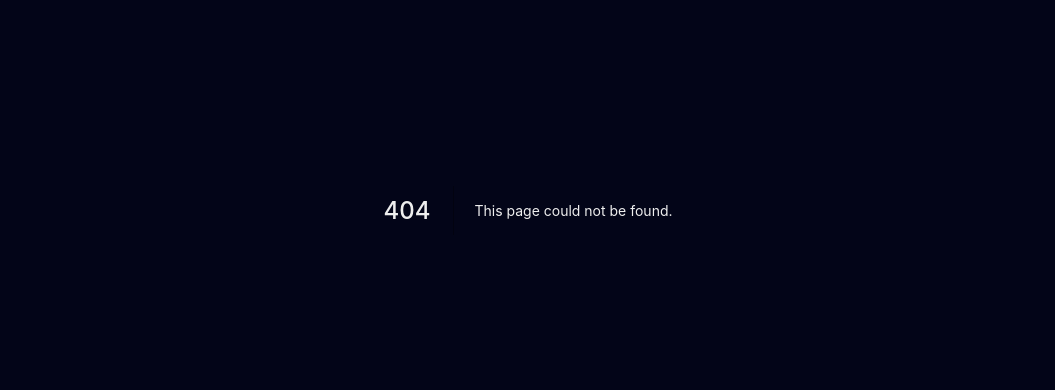
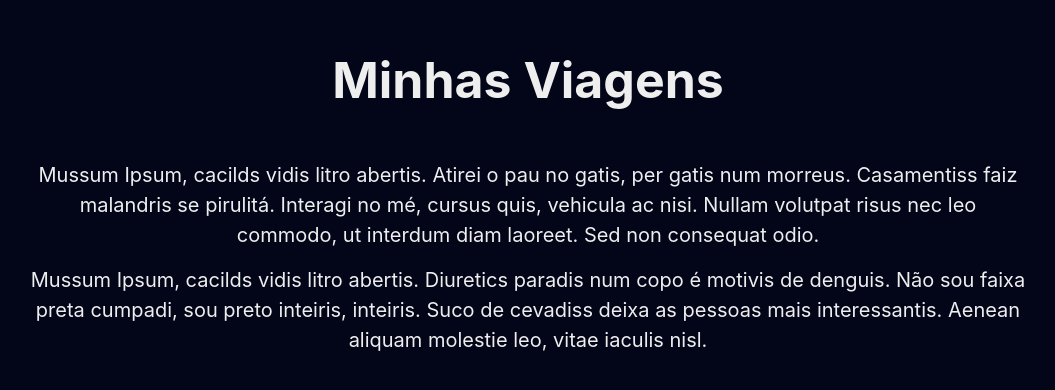
Before and after one commit to alangabrielbs/viagens, a Next.js app: page /sobre in a window 1280 px wide. Before the commit this address had no page. Shown: the part 190-580 px from the top of the page, without its empty margins (112-1167 px from the left). Built offline with nearby package versions, Linux system fonts and the light colour scheme.

Commit message:
Add About Page

```diff
--- /dev/null
+++ b/src/pages/sobre.tsx
@@ -0,0 +1,13 @@
+import Head from 'next/head'
+import AboutTemplate from 'templates/About'
+
+const Sobre = () => (
+  <>
+    <Head>
+      <title>Sobre - Minhas viagens</title>
+    </Head>
+    <AboutTemplate />
+  </>
+)
+
+export default Sobre
--- /dev/null
+++ b/src/templates/About/index.tsx
@@ -0,0 +1,34 @@
+import { CloseOutline } from '@styled-icons/evaicons-outline/CloseOutline'
+
+import * as S from './styles'
+
+import LinkWrapper from 'components/LinkWrapper'
+
+const AboutTemplate = () => {
+  return (
+    <S.Content>
+      <LinkWrapper href="/">
+        <CloseOutline size={32} arial-label="Fechar pagina" />
+      </LinkWrapper>
+
+      <S.Heading>Minhas Viagens</S.Heading>
+
+      <S.Body>
+        <p>
+          Mussum Ipsum, cacilds vidis litro abertis. Atirei o pau no gatis, per
+          gatis num morreus. Casamentiss faiz malandris se pirulitá. Interagi no
+          mé, cursus quis, vehicula ac nisi. Nullam volutpat risus nec leo
+          commodo, ut interdum diam laoreet. Sed non consequat odio.
+        </p>
+        <p>
+          Mussum Ipsum, cacilds vidis litro abertis. Diuretics paradis num copo
+          é motivis de denguis. Não sou faixa preta cumpadi, sou preto inteiris,
+          inteiris. Suco de cevadiss deixa as pessoas mais interessantis. Aenean
+          aliquam molestie leo, vitae iaculis nisl.
+        </p>
+      </S.Body>
+    </S.Content>
+  )
+}
+
+export default AboutTemplate
--- /dev/null
+++ b/src/templates/About/styles.ts
@@ -0,0 +1,25 @@
+import styled from 'styled-components'
+
+export const Content = styled.section`
+  text-align: center;
+  display: flex;
+  align-items: center;
+  justify-content: center;
+  flex-direction: column;
+  height: 100vh;
+  max-width: var(--container);
+  margin: auto;
+`
+
+export const Heading = styled.h1`
+  font-size: var(--large);
+  margin-bottom: var(--large);
+`
+
+export const Body = styled.div`
+  p {
+    font-size: 2rem;
+    line-height: 1.5;
+    margin-bottom: var(--small);
+  }
+`
```
Also changed, not shown: src/pages/index.tsx (+11 -1 lines).
